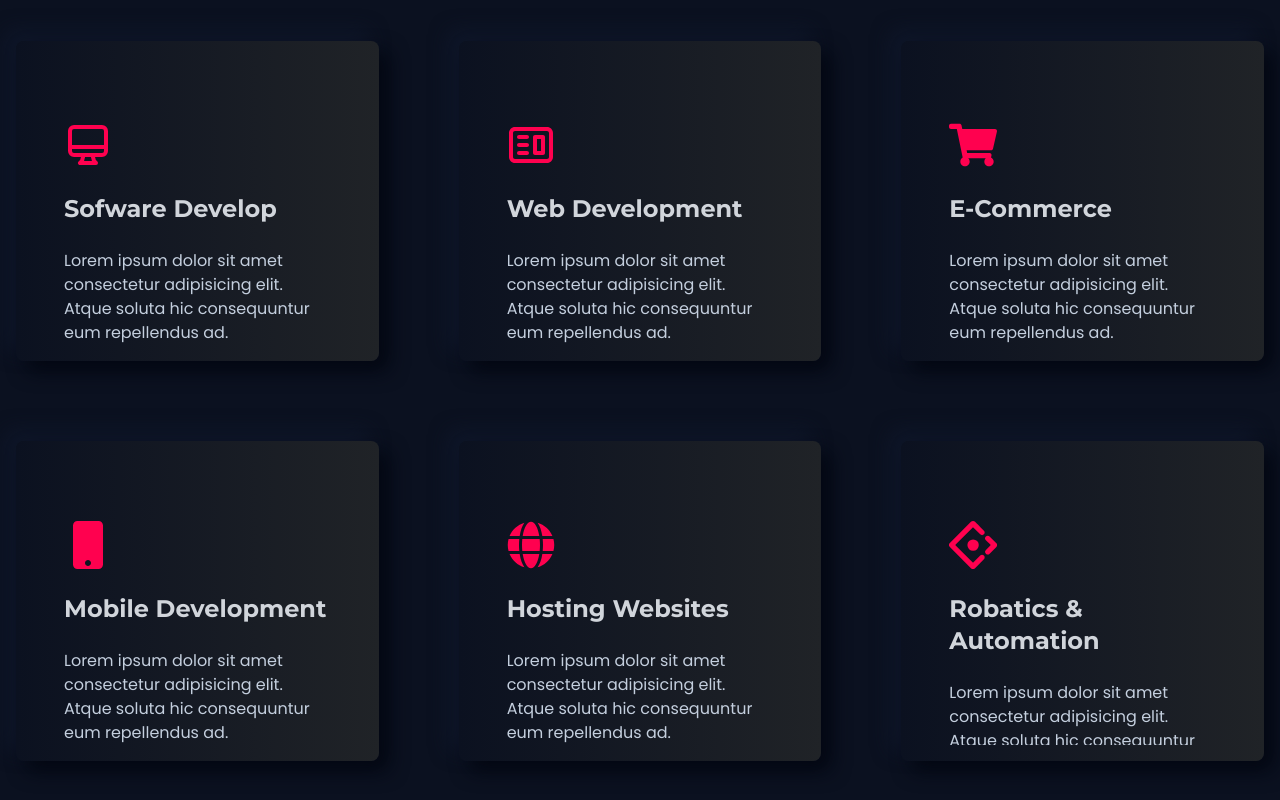
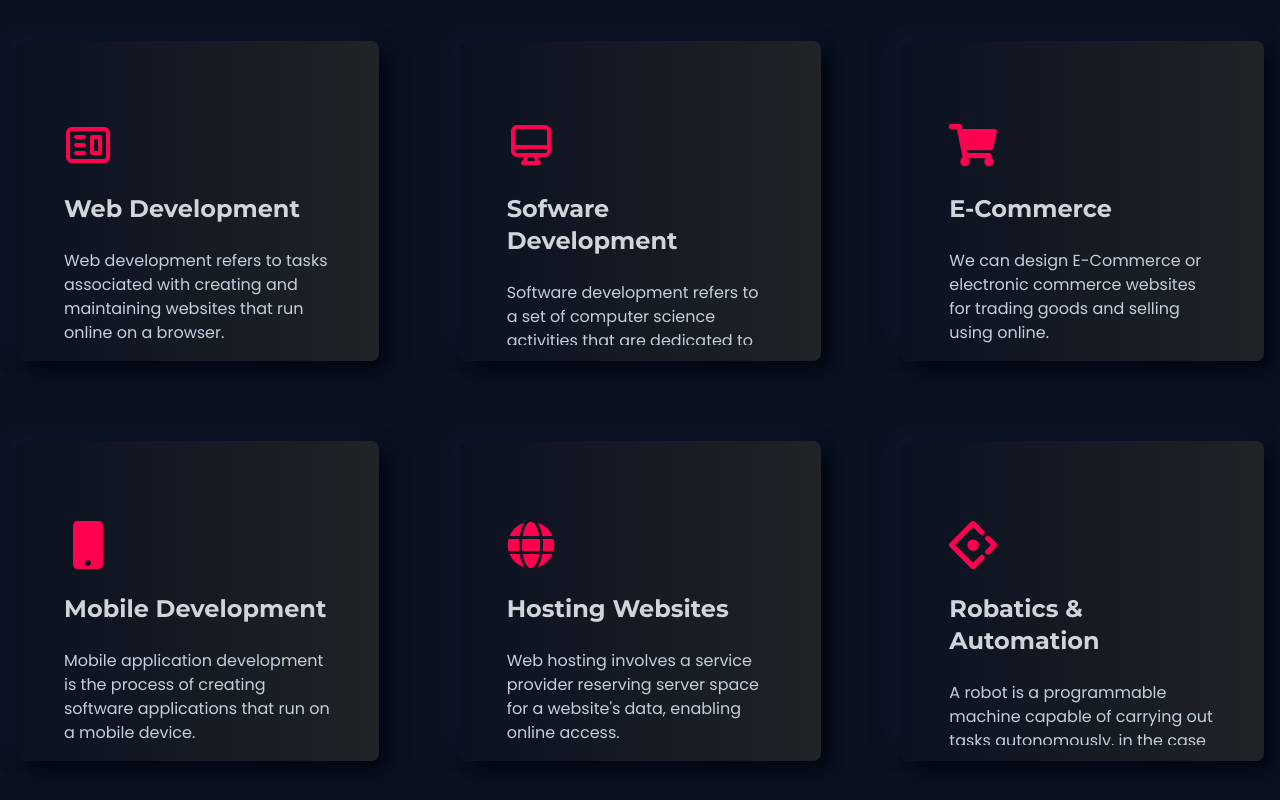
Before and after one commit to aathifdev/New-Portfolio, a React (Vite) app: page / in a window 1280 px wide. Shown: the part 1120-1920 px from the top of the page. Built offline with nearby package versions, Linux system fonts and the light colour scheme.

Commit message:
Features update

```diff
--- a/src/components/ContactLeft.tsx
+++ b/src/components/ContactLeft.tsx
@@ -15,7 +15,7 @@ const ContactLeft = () => {
           Full Stack Developer
         </p>
         <p className="text-base text-gray-400 tracking-wide">
-        A Full Stack Developer is a versatile software professional skilled in both front-end and back-end development. They are proficient in creating and managing databases, building server-side application logic, and crafting responsive and user-friendly interfaces. Full Stack Developers are adept at using a variety of programming languages, frameworks, and tools to design, develop, and maintain end-to-end web applications. Their broad knowledge allows them to work across different layers of the technology stack, from designing the user experience to managing server configurations and ensuring seamless integration between the front-end and back-end systems.
+        A Full Stack Developer is a versatile software professional skilled in both front-end and back-end development. They are proficient in creating and managing databases, building server-side application logic, and crafting responsive and user-friendly interfaces.
         </p>
         <p className="text-base text-gray-400 flex items-center gap-2">
           Phone: <span className="text-lightText">+94 76 202 0647</span>
--- a/src/components/Feature.tsx
+++ b/src/components/Feature.tsx
@@ -17,39 +17,33 @@ const Feature = () => {
         <Title title="Features" des="What I Do" />
         <div className="grid grid-cols-1 md:grid-cols-2 xl:grid-cols-3 gap-6 xl:gap-20">
           <Card
-            title="Sofware Develop"
-            des="Lorem ipsum dolor sit amet consectetur adipisicing elit. Atque soluta
-      hic consequuntur eum repellendus ad."
+            title="Web Development"
+            des="Web development refers to tasks associated with creating and maintaining websites that run online on a browser."
+      icon={<CgWebsite />}
+          />
+          <Card
+            title="Sofware Development"
+            des="Software development refers to a set of computer science activities that are dedicated to the process of creating, designing, deploying, and supporting software."
             icon={<HiOutlineDesktopComputer />}
           />
           <Card
-            title="Web Development"
-            des="Lorem ipsum dolor sit amet consectetur adipisicing elit. Atque soluta
-      hic consequuntur eum repellendus ad."
-            icon={<CgWebsite />}
-          />
-          <Card
             title="E-Commerce"
-            des="Lorem ipsum dolor sit amet consectetur adipisicing elit. Atque soluta
-      hic consequuntur eum repellendus ad."
+            des="We can design E-Commerce or electronic commerce websites for trading goods and selling using online."
             icon={<FaShoppingCart />}
           />
           <Card
             title="Mobile Development"
-            des="Lorem ipsum dolor sit amet consectetur adipisicing elit. Atque soluta
-      hic consequuntur eum repellendus ad."
+            des="Mobile application development is the process of creating software applications that run on a mobile device."
             icon={<FaMobile />}
           />
           <Card
             title="Hosting Websites"
-            des="Lorem ipsum dolor sit amet consectetur adipisicing elit. Atque soluta
-      hic consequuntur eum repellendus ad."
+            des="Web hosting involves a service provider reserving server space for a website's data, enabling online access."
             icon={<FaGlobe />}
           />
           <Card
             title="Robatics & Automation"
-            des="Lorem ipsum dolor sit amet consectetur adipisicing elit. Atque soluta
-      hic consequuntur eum repellendus ad."
+            des="A robot is a programmable machine capable of carrying out tasks autonomously, in the case of Robotnik, or semi-autonomously."
             icon={<SiAntdesign />}
           />
         </div>
--- a/src/components/LeftBanner.tsx
+++ b/src/components/LeftBanner.tsx
@@ -1,5 +1,5 @@
 import { useTypewriter, Cursor } from "react-simple-typewriter";
-import { FaLinkedinIn, FaReact, FaGithub, FaInstagram, FaLaravel } from "react-icons/fa";
+import { FaLinkedinIn, FaReact, FaGithub, FaInstagram, FaLaravel, FaFacebook } from "react-icons/fa";
 import { FaDownload } from "react-icons/fa6";
 import { SiTailwindcss, SiNextdotjs } from "react-icons/si";
 import { FadeIn } from "./FadeIn";
@@ -64,6 +64,11 @@ const LeftBanner = () => {
                 <FaInstagram />
               </span>
             </a>
+            <a href="https://www.facebook.com/aathifdev?mibextid=qi2Omg&rdid=peG0wF5Zlcypax17&share_url=https%3A%2F%2Fwww.facebook.com%2Fshare%2FtLBMsBduzTQiYMvj%2F%3Fmibextid%3Dqi2Omg" target="_blank">
+              <span className="bannerIcon">
+                <FaFacebook />
+              </span>
+            </a>
           </div>
         </div>
         <div>
```
